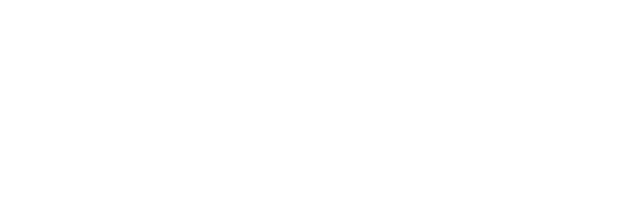
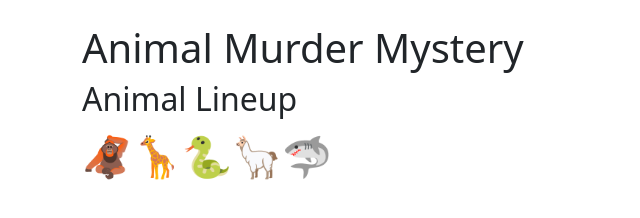
Before and after one commit to CodeWorks-FullStack/summer24_animal_murder_mystery, a plain HTML site: page index.html in a window 1280 px wide. Shown: the whole page, without its empty margins (0-640 px from the left). Drawn offline with nearby package versions, Linux system fonts and the light colour scheme.

Commit message:
drawing animal lineup

```diff
--- a/app.js
+++ b/app.js
@@ -63,4 +63,69 @@ cats.forEach((cat) => console.log(cat.name))
 console.groupEnd()
 
 // SECTION application code
+
+const animals = [
+  {
+    name: 'Oslo',
+    emoji: '🦧',
+    weapon: 'Fist',
+    isMammal: true,
+    likesToEat: ['fruit', 'vegetables', 'meat'],
+    isMurderer: false,
+    isAlive: true
+  },
+  {
+    name: 'Apollo',
+    emoji: '🦒',
+    weapon: 'Feet',
+    isMammal: true,
+    likesToEat: ['vegetables'],
+    isMurderer: false,
+    isAlive: true
+  },
+  {
+    name: 'Jeff',
+    emoji: '🐍',
+    weapon: 'Teeth',
+    isMammal: false,
+    likesToEat: ['meat', 'bugs'],
+    isMurderer: false,
+    isAlive: true
+  },
+  {
+    name: 'Quetzalcóatllama',
+    emoji: '🦙',
+    weapon: 'Feet',
+    isMammal: true,
+    likesToEat: ['vegetables'],
+    isMurderer: false,
+    isAlive: true
+  },
+  {
+    name: 'Larry',
+    emoji: '🦈',
+    weapon: 'Teeth',
+    isMammal: false,
+    likesToEat: ['meat', 'fish'],
+    isMurderer: false,
+    isAlive: true
+  },
+]
+
+function drawAnimals() {
+  console.log('Does this even run?');
+  let animalEmojis = ''
+  for (let i = 0; i < animals.length; i++) {
+    const animal = animals[i];
+    animalEmojis += animal.emoji
+  }
+  console.log(animalEmojis);
+  const animalLineupElement = document.getElementById('animalLineup')
+  animalLineupElement.innerText = animalEmojis
+}
+
+
+// ANCHOR run these function on page load
+drawAnimals()
+
 // !SECTION
--- a/index.html
+++ b/index.html
@@ -12,6 +12,20 @@
 
 <body>
 
+  <main>
+    <div class="container my-4">
+      <div class="row">
+        <div class="col-12">
+          <h1>Animal Murder Mystery</h1>
+        </div>
+        <div class="col-12">
+          <h2>Animal Lineup</h2>
+          <p id="animalLineup" class="fs-1"></p>
+        </div>
+      </div>
+    </div>
+  </main>
+
   <script src="app.js"></script>
 </body>
 
```
